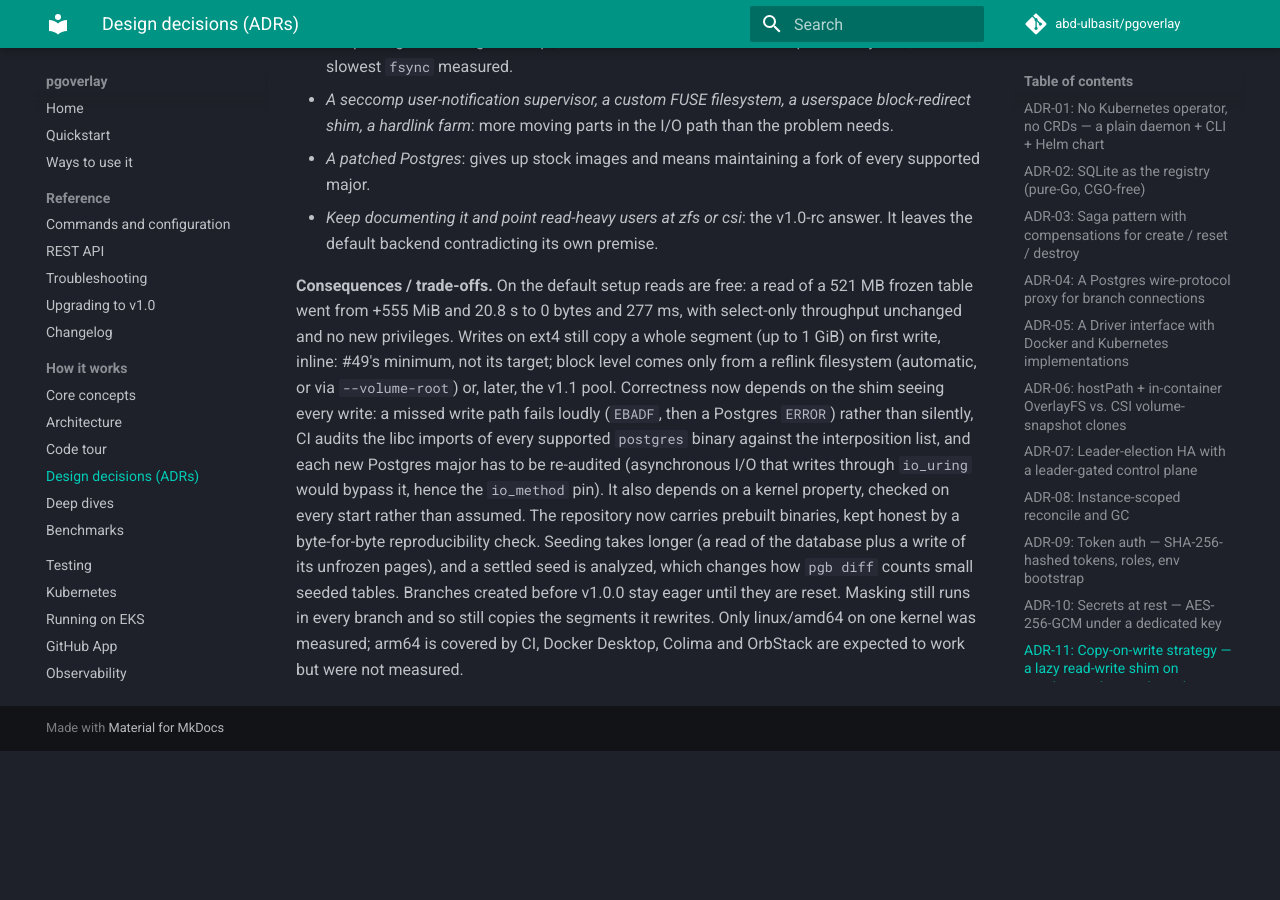
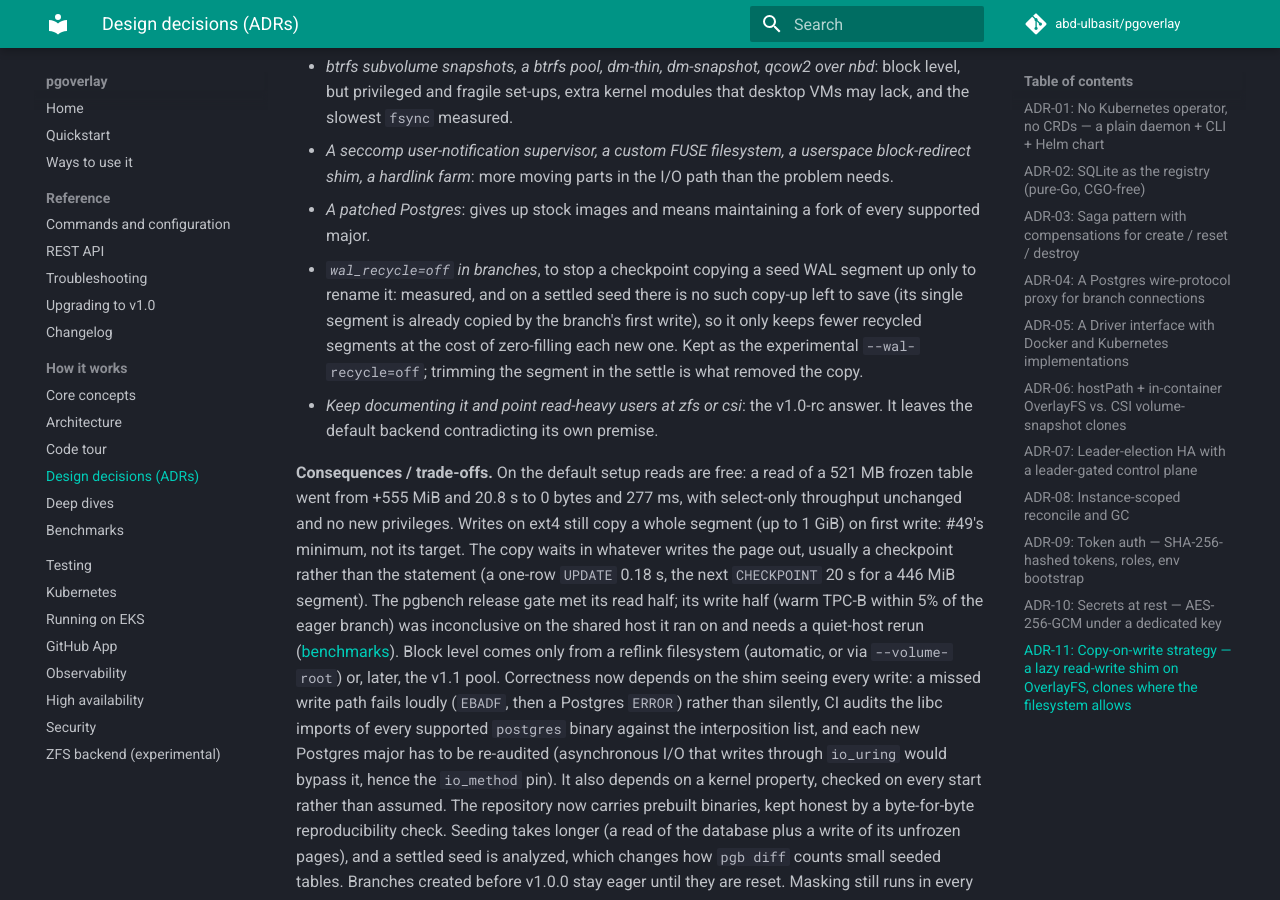
Before and after one commit to abd-ulbasit/pgoverlay, an MkDocs documentation site: the page built from docs/DESIGN-DECISIONS.md, in a window 1280 px wide and 900 px high, scrolled down 9247 px. Built offline with MkDocs 1.6.1 and Material for MkDocs 9.7.7, drawn with Linux system fonts in a browser that asks for light colours; comment, search, counter and statistics services are not loaded; before the commit the page ends 9998 px from its top, so only the background shows below that; some of the changed text lies outside the part shown.

Commit message:
docs(changelog): record the release fixes, Alpine seeds and the gate result
CHANGELOG and ADR-11 gain the WAL trim, the pg_statistic freeze, Alpine and
custom-image seeding (#56), the torture suite and bench harness (#57, #58),
and the release gate as measured: reads pass, warm TPC-B inconclusive on a
shared host. ADR-11 lists wal_recycle=off as measured and not adopted.
upgrading.md notes that seeds now belong to the image's postgres user.

Co-Authored-By: Claude Opus 5.5 <noreply@anthropic.com>

```diff
--- a/docs/DESIGN-DECISIONS.md
+++ b/docs/DESIGN-DECISIONS.md
@@ -396,7 +396,9 @@ where the filesystem can clone:
   helps if a read writes nothing, and a `pg_basebackup` copy makes reads
   write: backup-label replay, hint bits, pruning, anti-wraparound vacuum.
   Each seed is recovered, `VACUUM (FREEZE, ANALYZE)`d and cleanly shut down
-  once (`--seed-settle=freeze|recover|off`).
+  once (`--seed-settle=freeze|recover|off`), and the WAL segment a branch
+  appends to is trimmed to a hole after its shutdown checkpoint, so a
+  branch's first WAL write copies about 1 MiB rather than 16 MiB.
 - **Clones where the filesystem reflinks, detected, not configured.** On XFS
   (`reflink=1`) and btrfs the kernel already turns copy-up into an extent
   clone. branchd probes the volumes' filesystem at startup
@@ -434,14 +436,26 @@ where the filesystem can clone:
   I/O path than the problem needs.
 - *A patched Postgres*: gives up stock images and means maintaining a fork of
   every supported major.
+- *`wal_recycle=off` in branches*, to stop a checkpoint copying a seed WAL
+  segment up only to rename it: measured, and on a settled seed there is no
+  such copy-up left to save (its single segment is already copied by the
+  branch's first write), so it only keeps fewer recycled segments at the cost
+  of zero-filling each new one. Kept as the experimental `--wal-recycle=off`;
+  trimming the segment in the settle is what removed the copy.
 - *Keep documenting it and point read-heavy users at zfs or csi*: the v1.0-rc
   answer. It leaves the default backend contradicting its own premise.
 
 **Consequences / trade-offs.** On the default setup reads are free: a read of
 a 521 MB frozen table went from +555 MiB and 20.8 s to 0 bytes and 277 ms,
 with select-only throughput unchanged and no new privileges. Writes on ext4
-still copy a whole segment (up to 1 GiB) on first write, inline: #49's
-minimum, not its target; block level comes only from a reflink filesystem
+still copy a whole segment (up to 1 GiB) on first write: #49's minimum, not
+its target. The copy waits in whatever writes the page out, usually a
+checkpoint rather than the statement (a one-row `UPDATE` 0.18 s, the next
+`CHECKPOINT` 20 s for a 446 MiB segment). The pgbench release gate met its
+read half; its write half (warm TPC-B within 5% of the eager branch) was
+inconclusive on the shared host it ran on and needs a quiet-host rerun
+([benchmarks](benchmarks.md#throughput-and-the-first-write-stall)).
+Block level comes only from a reflink filesystem
 (automatic, or via `--volume-root`) or, later, the v1.1 pool. Correctness now
 depends on the shim seeing every write: a missed write path fails loudly
 (`EBADF`, then a Postgres `ERROR`) rather than silently, CI audits the libc
```
Also changed, not shown: CHANGELOG.md (+31 -7 lines), docs/upgrading.md (+6 -0 lines).
